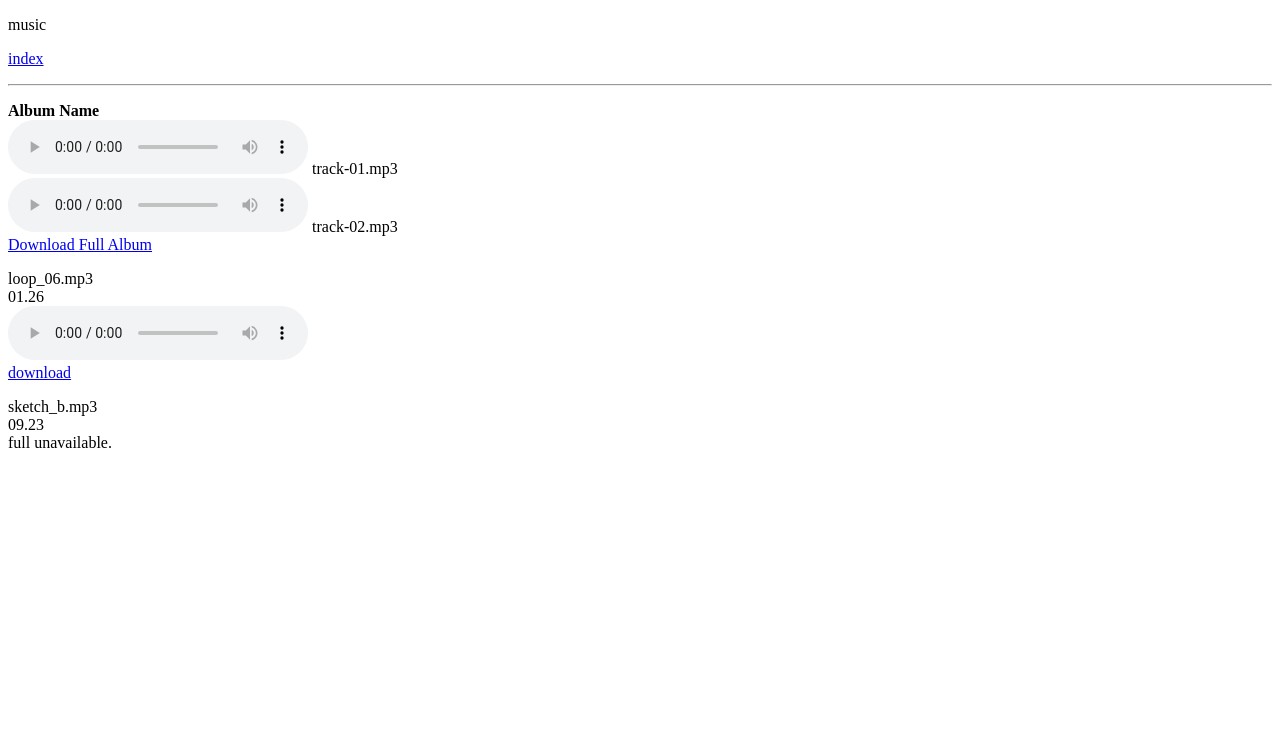
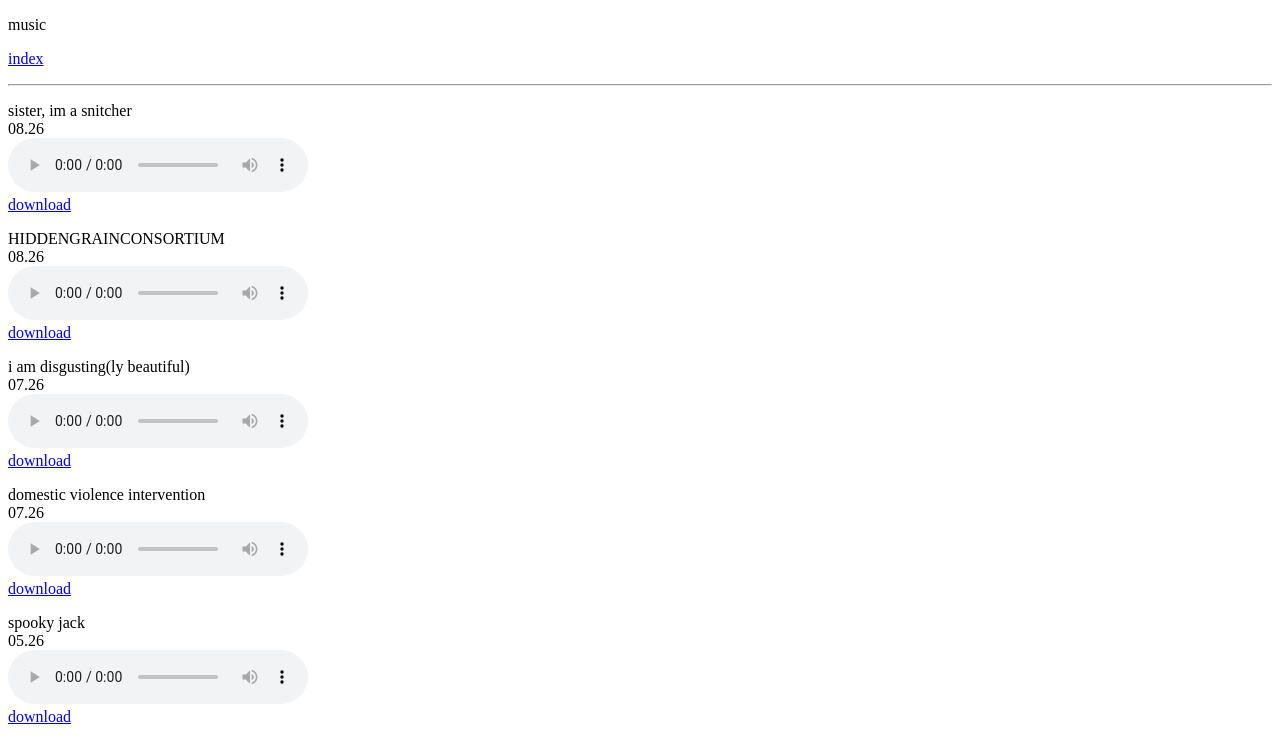
Before and after one commit to dadiidoesit/hometown, a plain HTML site: page music.html in a window 1280 px wide. Shown: the top 739 px of the page. Drawn offline with Linux system fonts and the light colour scheme.

Commit message:
music: add 5 solo song entries (128kbps)
- sister, im a snitcher (08.26)
- HIDDENGRAINCONSORTIUM (08.26, archive date)
- i am disgusting(ly beautiful) (07.26)
- domestic violence intervention (07.26)
- spooky jack (05.26)

transcoded to 128kbps, named per yyyy-mm_slug convention, added below insertion marker newest-first.

```diff
--- a/music.html
+++ b/music.html
@@ -10,6 +10,41 @@
 <p>music</p>
 <p><a href="index.html">index</a></p>
 <hr>
+
+<p>
+sister, im a snitcher<br>
+08.26<br>
+<audio controls src="music/audio/2026-08_sister_im_a_snitcher.mp3"></audio><br>
+<a href="music/audio/2026-08_sister_im_a_snitcher.mp3" download>download</a>
+</p>
+
+<p>
+HIDDENGRAINCONSORTIUM<br>
+08.26<br>
+<audio controls src="music/audio/2026-08_hiddengrainconsortium.mp3"></audio><br>
+<a href="music/audio/2026-08_hiddengrainconsortium.mp3" download>download</a>
+</p>
+
+<p>
+i am disgusting(ly beautiful)<br>
+07.26<br>
+<audio controls src="music/audio/2026-07_i_am_disgustingly_beautiful.mp3"></audio><br>
+<a href="music/audio/2026-07_i_am_disgustingly_beautiful.mp3" download>download</a>
+</p>
+
+<p>
+domestic violence intervention<br>
+07.26<br>
+<audio controls src="music/audio/2026-07_domestic_violence_intervention.mp3"></audio><br>
+<a href="music/audio/2026-07_domestic_violence_intervention.mp3" download>download</a>
+</p>
+
+<p>
+spooky jack<br>
+05.26<br>
+<audio controls src="music/audio/2026-05_spooky_jack.mp3"></audio><br>
+<a href="music/audio/2026-05_spooky_jack.mp3" download>download</a>
+</p>
 
 <p>
 <b>Album Name</b><br>
```
Also changed, not shown: 5 other files.
